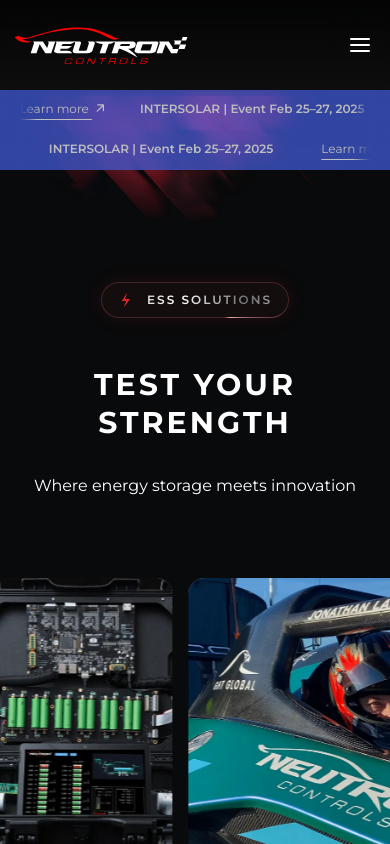
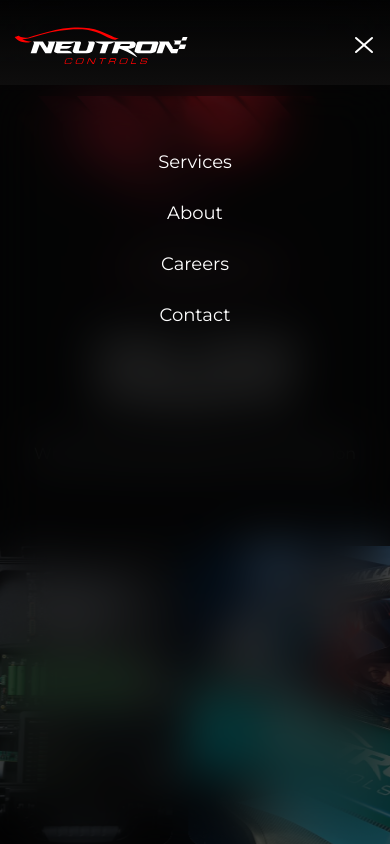
Before and after one commit to SolCaruso/neutron, a Next.js app: page / in a window 390 px wide. Both pictures are taken after a click on the button "Toggle mobile menu". Shown: the top 844 px of the page. Built offline with nearby package versions, Linux system fonts and the light colour scheme.

Commit message:
adds mobile nav

```diff
--- a/src/components/Hero.jsx
+++ b/src/components/Hero.jsx
@@ -90,7 +90,7 @@
               min-h-[40px]
               sm:min-h-[44px]
               px-3
-              sm:px-3.5 py-1.5
+              sm:px-4 py-1.5
               text-[12px]
               sm:text-[14px]
               font-semibold
@@ -112,7 +112,6 @@
               uppercase
             "
           >
-            <Info className="w-5 h-auto hover:text-black" />
             <span>Event Info</span>
           </motion.div>
         </Link>
@@ -127,7 +126,7 @@
               min-h-[40px]
               sm:min-h-[44px]
               px-3
-              sm:px-3.5 py-1.5
+              sm:px-4 py-1.5
               uppercase
               text-[12px]
               sm:text-[14px]
@@ -149,7 +148,6 @@
               hover:opacity-100
             "
           >
-            <Book className="w-5 h-auto" />
             <span>Book Demo</span>
           </motion.div>
         </Link>
--- a/src/components/Slider.jsx
+++ b/src/components/Slider.jsx
@@ -452,7 +452,7 @@
 
                 <div className="text-white p-5 pt-7">
                   <h3 className="text-lg font-bold flex items-center mb-4">
-                  <Manage className="w-9 mr-3" />
+                  <Manage className="w-6 mr-3" />
                     Battery Management
                   </h3>
                   <p className="text-sm text-gray-200 mb-6 tracking-wide">
@@ -605,7 +605,7 @@
 
                 <div className="text-white p-5 pt-7">
                   <h3 className="text-lg font-bold flex items-center mb-4">
-                  <Auto className="w-8 mr-3" />
+                  <Auto className="w-6 mr-3" />
                     Automotive Engineering
                   </h3>
                   <p className="text-sm text-gray-200 mb-6 tracking-wide">
--- /dev/null
+++ b/src/components/icons/RightArrow.jsx
@@ -0,0 +1,5 @@
+import * as React from "react";
+
+const SVGComponent = props => <svg viewBox="0 0 24 24" width="100%" height="100%" xmlns="http://www.w3.org/2000/svg" {...props}><g fill="none" fillRule="evenodd"><path d="M24 0v24H0V0zM12.593 23.258l-.011.002-.071.035-.02.004-.014-.004-.071-.035q-.016-.005-.024.005l-.004.01-.017.428.005.02.01.013.104.074.015.004.012-.004.104-.074.012-.016.004-.017-.017-.427q-.004-.016-.017-.018m.265-.113-.013.002-.185.093-.01.01-.003.011.018.43.005.012.008.007.201.093q.019.005.029-.008l.004-.014-.034-.614q-.005-.019-.02-.022m-.715.002a.02.02 0 0 0-.027.006l-.006.014-.034.614q.001.018.017.024l.015-.002.201-.093.01-.008.004-.011.017-.43-.003-.012-.01-.01z" /><path fill="currentColor" d="M15.707 11.293a1 1 0 0 1 0 1.414l-5.657 5.657a1 1 0 1 1-1.414-1.414l4.95-4.95-4.95-4.95a1 1 0 0 1 1.414-1.414z" /></g></svg>;
+
+export default SVGComponent;
--- a/src/components/nav/ContactButton.jsx
+++ b/src/components/nav/ContactButton.jsx
@@ -8,7 +8,6 @@
           <Link href="#" passHref>
             <motion.div
               className="
-
                 items-center
                 justify-center
                 gap-2
--- a/src/components/nav/MainNav.jsx
+++ b/src/components/nav/MainNav.jsx
@@ -1,62 +1,94 @@
 // MainNav.jsx
-import React from "react"
-import NavLogo from "@/components/logos/Logo"
-import NavLinks from "./NavLinks"
-import ContactButton from "./ContactButton"
+import React from "react";
+import NavLogo from "@/components/logos/Logo";
+import NavLinks from "./NavLinks";
+import ContactButton from "./ContactButton";
+import { motion } from "framer-motion";
+import MobileNavDropdown from "./MobileNavDropdown";
+
+const Path = (props) => (
+  <motion.path
+    fill="transparent"
+    strokeWidth="2"
+    stroke="currentColor"
+    strokeLinecap="round"
+    {...props}
+  />
+);
 
 export default function MainNav({ isOpen, setIsOpen }) {
   return (
-    <header className= "md/lg:px-4 md/lg:pt-4">
+    <header className="relative md/lg:px-4 md/lg:pt-4">
       <div
         className="
           text-white
-        bg-gradient-to-t from-[#0f0e0e] to-black/60 shadow-[0px_-4px_4px_0px_rgba(0,0,0,0.25)] backdrop-blur-[40px]
+          bg-gradient-to-t from-[#0f0e0e] to-black/70
+          shadow-[0px_-4px_4px_0px_rgba(0,0,0,0.25)]
+          backdrop-blur-[40px]
           md/lg:rounded-t-lg
           max-w-8xl
           mx-auto
-        md:py-6
+          md/lg:py-6
           px-3.5
-        md/lg:py-4
           py-4
           flex
           justify-between
           items-center
+          relative
         "
-      // style={{
-      //   background: 'linear-gradient(45deg, #000000 0%, #000000 77%, #161616 100%)'
-      // }}
       >
-        <NavLogo className="w-44"/>
+        {/* Logo */}
+        <NavLogo className="w-44" />
 
-        {/* NavLinks: hidden on screens < md */}
+        {/* Desktop NavLinks (hidden on mobile) */}
         <NavLinks />
 
-        {/* Contact Us button (always visible) */}
-        <div className="flex ">
-          <ContactButton className="hidden sm:block"/>
+        <div className="flex items-center">
+          <ContactButton className="hidden sm:block" />
 
-          {/* Hamburger Icon: show only on screens < md */}
-          <button
-            className="block md/lg:hidden ml-3 md:ml-7"
+          {/* Animated Hamburger / X for mobile */}
+          <motion.button
             onClick={() => setIsOpen(!isOpen)}
+            className="block md/lg:hidden ml-3"
+            aria-label="Toggle mobile menu"
           >
-            {/* Simple hamburger icon (Tailwind recommended classes for size/color) */}
-            <svg
-              className="w-6 h-6 mr-1"
-              fill="none"
-              stroke="currentColor"
-              strokeWidth={2}
-              strokeLinecap="round"
-              strokeLinejoin="round"
+            <motion.svg
+              width="24"
+              height="24"
+              viewBox="0 0 24 24"
+              animate={isOpen ? "open" : "closed"}
             >
-              <line x1="3" y1="6" x2="21" y2="6" />
-              <line x1="3" y1="12" x2="21" y2="12" />
-              <line x1="3" y1="18" x2="21" y2="18" />
-            </svg>
-          </button>
+              {/* Top line */}
+              <Path
+                variants={{
+                  closed: { d: "M 3 6 L 21 6" },
+                  open:   { d: "M 4 19 L 20 5" },
+                }}
+                transition={{ duration: 0.3 }}
+              />
+              {/* Middle line */}
+              <Path
+                variants={{
+                  closed: { d: "M 3 12 L 21 12", opacity: 1 },
+                  open:   { opacity: 0 },
+                }}
+                transition={{ duration: 0.3 }}
+              />
+              {/* Bottom line */}
+              <Path
+                variants={{
+                  closed: { d: "M 3 18 L 21 18" },
+                  open:   { d: "M 4 5 L 20 19" },
+                }}
+                transition={{ duration: 0.3 }}
+              />
+            </motion.svg>
+          </motion.button>
+        </div>
       </div>
 
-      </div>
+      {/* Mobile nav only if isOpen === true */}
+      {isOpen && <MobileNavDropdown closeMenu={() => setIsOpen(false)} />}
     </header>
-  )
+  );
 }
--- /dev/null
+++ b/src/components/nav/MobileNavDropdown.jsx
@@ -0,0 +1,68 @@
+// MobileNavDropdown.jsx
+import React from "react";
+import { motion } from "framer-motion";
+import Link from "next/link";
+
+const dropdownVariants = {
+  hidden: {
+    opacity: 0,
+  },
+  visible: {
+    x: 0,
+    opacity: 1,
+    transition: {
+      duration: 0.3,
+      ease: "easeOut",
+    },
+  },
+  exit: {
+
+    opacity: 0,
+    transition: {
+      duration: 0.2,
+      ease: "easeIn",
+    },
+  },
+};
+
+export default function MobileNavDropdown({ closeMenu }) {
+  return (
+    <motion.div
+      variants={dropdownVariants}
+      initial="hidden"
+      animate="visible"
+      exit="exit"
+      className="
+        absolute
+        top-[85px]
+        left-0
+        w-full
+        h-[calc(100vh-85px)]
+        bg-black/60
+        backdrop-blur-xl
+        z-50
+        flex
+        flex-col
+        items-center
+        p-6
+      "
+    >
+
+      {/* Mobile nav links (no hidden classes) so they're visible on small */}
+      <nav className="flex flex-col text-center space-y-6 text-[18px] mt-10 text-white">
+        <Link href="/services" onClick={closeMenu}>
+          Services
+        </Link>
+        <Link href="/about" onClick={closeMenu}>
+          About
+        </Link>
+        <Link href="/careers" onClick={closeMenu}>
+          Careers
+        </Link>
+        <Link href="/contact" onClick={closeMenu}>
+          Contact
+        </Link>
+      </nav>
+    </motion.div>
+  );
+}
--- a/src/components/nav/Nav.jsx
+++ b/src/components/nav/Nav.jsx
@@ -1,24 +1,33 @@
-"use client"
-import React, { useState } from "react"
-import MainNav from "./MainNav"
-import SecondaryNav from "./SecondaryNav"
-import MobileNavDropdown from "./SecondaryNav"
+"use client";
+import React, { useState } from "react";
+import MainNav from "./MainNav";
+import SecondaryNav from "./SecondaryNav";
+import { motion } from "framer-motion";
 
 export default function Nav() {
-  // State to toggle mobile dropdown
-  const [isOpen, setIsOpen] = useState(false)
+  const [isOpen, setIsOpen] = useState(false);
 
   return (
     <div className="relative">
-      {/* Main black nav bar */}
-      <MainNav isOpen={isOpen} setIsOpen={setIsOpen} />
+      {/* ----- MAIN NAV BAR (z-50) ----- */}
+      <div className="relative z-50">
+        <MainNav isOpen={isOpen} setIsOpen={setIsOpen} />
+      </div>
 
-      {/* Blue marquee bar */}
-      <SecondaryNav />
-
-      {isOpen && (
-        <MobileNavDropdown />
-      )}
+      {/* ----- SECONDARY NAV CONTAINER ----- */}
+      {/* Height set to ~48px (or whatever your secondary nav’s actual height is).
+          We only animate opacity so it disappears visually but keeps the space. */}
+      <div className="relative w-full" style={{ height: "48px" }}>
+        <motion.div
+          // fade out when isOpen === true, fade in otherwise
+          initial={{ opacity: 1 }}
+          animate={{ opacity: isOpen ? 0 : 1 }}
+          transition={{ duration: 0.4 }}
+          className="absolute inset-0"
+        >
+          <SecondaryNav />
+        </motion.div>
+      </div>
     </div>
-  )
+  );
 }
--- a/src/components/nav/NavLinks.jsx
+++ b/src/components/nav/NavLinks.jsx
@@ -1,70 +1,206 @@
-import React, { useState } from "react";
+// NavLinks.jsx
+"use client";
+
+import React, { useState, useRef, useEffect } from "react";
 import { motion } from "framer-motion";
 import Down from "@/components/icons/Down";
+import RightArrow from "@/components/icons/RightArrow";
+import Equ8 from "@/components/logos/ECU8white";
+import Equ8ter from "@/components/logos/ECU8TRwhite";
+import Energate from "@/components/logos/ENERG8TEwhite";
 
-const NavLinks = () => {
-  const [isRotated, setIsRotated] = useState(false);
+export default function NavLinks() {
+  const [isOpen, setIsOpen] = useState(false);
+
+  // Ref on the <li> that wraps the "Solutions" link + dropdown
+  const dropdownContainerRef = useRef(null);
+
+  // Close dropdown if click is outside the dropdown container
+  useEffect(() => {
+    function handleClickOutside(e) {
+      // If we have a container and the click is NOT inside it, close
+      if (
+        dropdownContainerRef.current &&
+        !dropdownContainerRef.current.contains(e.target)
+      ) {
+        setIsOpen(false);
+      }
+    }
+
+    // Listen for clicks at the document level
+    document.addEventListener("click", handleClickOutside);
+    return () => {
+      document.removeEventListener("click", handleClickOutside);
+    };
+  }, []);
+
+  // Framer Motion variants
+  const parentVariants = {
+    rest: { backgroundColor: "rgba(0, 0, 0, 0)" },
+    hover: { backgroundColor: "#0f1010" },
+  };
+
+  const logoVariants = {
+    rest: { opacity: 0.6 },
+    hover: { opacity: 1 },
+  };
+
+  const arrowVariants = {
+    rest: { opacity: 0, x: 0 },
+    hover: { opacity: 1, x: 5 },
+  };
 
   return (
-    // Hide the entire <nav> on screens < md; show on md and larger
     <nav className="hidden md/lg:block">
       <ul className="flex justify-center gap-12 list-none m-0 p-0 text-[#C7C2BE]">
-        <li className="">
+        {/* Wrap "Solutions" + Dropdown in a single <li> with a ref */}
+        <li ref={dropdownContainerRef} className="relative">
           <a
             href="#"
-        className="text-[12px] uppercase tracking-[3px] font-semibold hover:text-white inline-flex items-center"
+            className="text-[12px] uppercase tracking-[3px] font-semibold
+                       hover:text-white inline-flex items-center"
             onClick={(e) => {
-          e.preventDefault(); // Prevent default link behavior
-          setIsRotated(!isRotated); // Toggle rotation state
+              e.preventDefault();
+              setIsOpen(!isOpen);
             }}
           >
             Solutions
             <motion.div
               className="w-4 h-4 ml-1 flex items-center justify-center"
               animate={{
-            rotate: isRotated ? -180 : 0, // Rotate arrow
-            y: isRotated ? -2 : 0, // Move up slightly when rotated
+                rotate: isOpen ? -180 : 0,
+                y: isOpen ? -2 : 0,
               }}
-          transition={{
-            type: "spring",
-            stiffness: 260,
-            damping: 20, // Tiny spring touch
-          }}
+              transition={{ type: "spring", stiffness: 260, damping: 20 }}
             >
-          <Down className="w-full h-full fill-current group-hover:text-white" />
+              <Down className="w-full h-full fill-current" />
             </motion.div>
           </a>
-          <ul className="absolute top-8 left-0 bg-white text-black hidden text-[16px] ">
+
+          {/* Dropdown */}
+          <ul
+            className={`
+              absolute top-10 -left-6
+              text-white
+              border-[#151618] border
+              bg-gradient-to-t from-[#0f0e0e] to-black/90
+              shadow-[0px_-4px_4px_0px_rgba(0,0,0,0.25)]
+              backdrop-blur-[40px]
+              text-[16px]
+              w-64
+              rounded-xl
+              transition-all
+              duration-150
+              ${isOpen ? "block" : "hidden"}
+            `}
+          >
             <li>
-              <a href="#" className="block px-3 py-2 hover:bg-gray-200">
-                Sub Solution 1
-              </a>
+              <motion.a
+                href="#"
+                initial="rest"
+                whileHover="hover"
+                animate="rest"
+                variants={parentVariants}
+                transition={{ duration: 0.2 }}
+                className="flex items-center px-4 mx-3 mt-3 py-4 rounded-lg text-white cursor-pointer"
+              >
+                <motion.div
+                  variants={logoVariants}
+                  transition={{ duration: 0.2 }}
+                  className="mr-2"
+                >
+                  <Equ8 className="h-5 " />
+                </motion.div>
+                <motion.div
+                  variants={arrowVariants}
+                  transition={{ duration: 0.2 }}
+                  className="ml-auto"
+                >
+                  <RightArrow className="w-4 h-4" />
+                </motion.div>
+              </motion.a>
             </li>
             <li>
-              <a href="#" className="block px-3 py-2 hover:bg-gray-200">
-                Sub Solution 2
-              </a>
+              <motion.a
+                href="#"
+                initial="rest"
+                whileHover="hover"
+                animate="rest"
+                variants={parentVariants}
+                transition={{ duration: 0.2 }}
+                className="flex items-center px-4 mx-3 py-4 rounded-lg text-white cursor-pointer"
+              >
+                <motion.div
+                  variants={logoVariants}
+                  transition={{ duration: 0.2 }}
+                  className="mr-2"
+                >
+                  <Equ8ter className="h-[23px] " />
+                </motion.div>
+                <motion.div
+                  variants={arrowVariants}
+                  transition={{ duration: 0.2 }}
+                  className="ml-auto"
+                >
+                  <RightArrow className="w-4 h-4" />
+                </motion.div>
+              </motion.a>
             </li>
+            <li>
+              <motion.a
+                href="#"
+                initial="rest"
+                whileHover="hover"
+                animate="rest"
+                variants={parentVariants}
+                transition={{ duration: 0.2 }}
+                className="flex items-center px-4 mx-3 mb-3 py-4 rounded-lg text-white cursor-pointer"
+              >
+                <motion.div
+                  variants={logoVariants}
+                  transition={{ duration: 0.2 }}
+                  className="mr-2"
+                >
+                  <Energate className="h-[14px]" />
+                </motion.div>
+                <motion.div
+                  variants={arrowVariants}
+                  transition={{ duration: 0.2 }}
+                  className="ml-auto"
+                >
+                  <RightArrow className="w-4 h-4" />
+                </motion.div>
+              </motion.a>
+            </li>
+
           </ul>
         </li>
+
         <li>
-          <a href="#" className="text-[12px] uppercase tracking-[3px] font-semibold hover:text-white">
+          <a
+            href="#"
+            className="text-[12px] uppercase tracking-[3px] font-semibold hover:text-white"
+          >
             Services
           </a>
         </li>
         <li>
-          <a href="#" className="text-[12px] uppercase tracking-[3px] font-semibold hover:text-white">
+          <a
+            href="#"
+            className="text-[12px] uppercase tracking-[3px] font-semibold hover:text-white"
+          >
             About
           </a>
         </li>
         <li>
-          <a href="#" className="text-[12px] uppercase tracking-[3px] font-semibold hover:text-white">
+          <a
+            href="#"
+            className="text-[12px] uppercase tracking-[3px] font-semibold hover:text-white"
+          >
             Careers
           </a>
         </li>
       </ul>
     </nav>
   );
-};
-
-export default NavLinks;
+}
```
Also changed, not shown: src/styles/tailwind.css (line endings or trailing spaces). Lines whose indentation alone changed are shown as unchanged.
